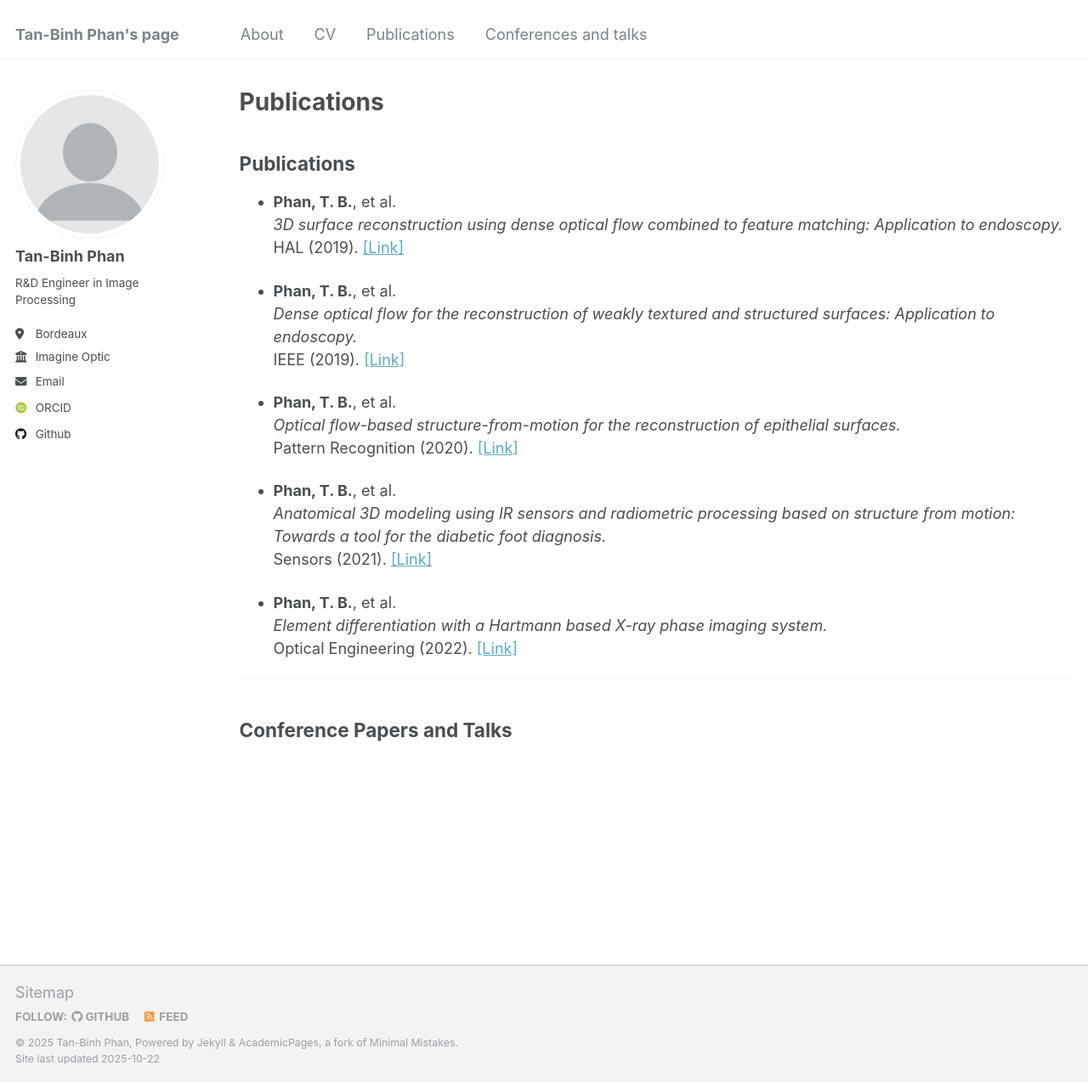
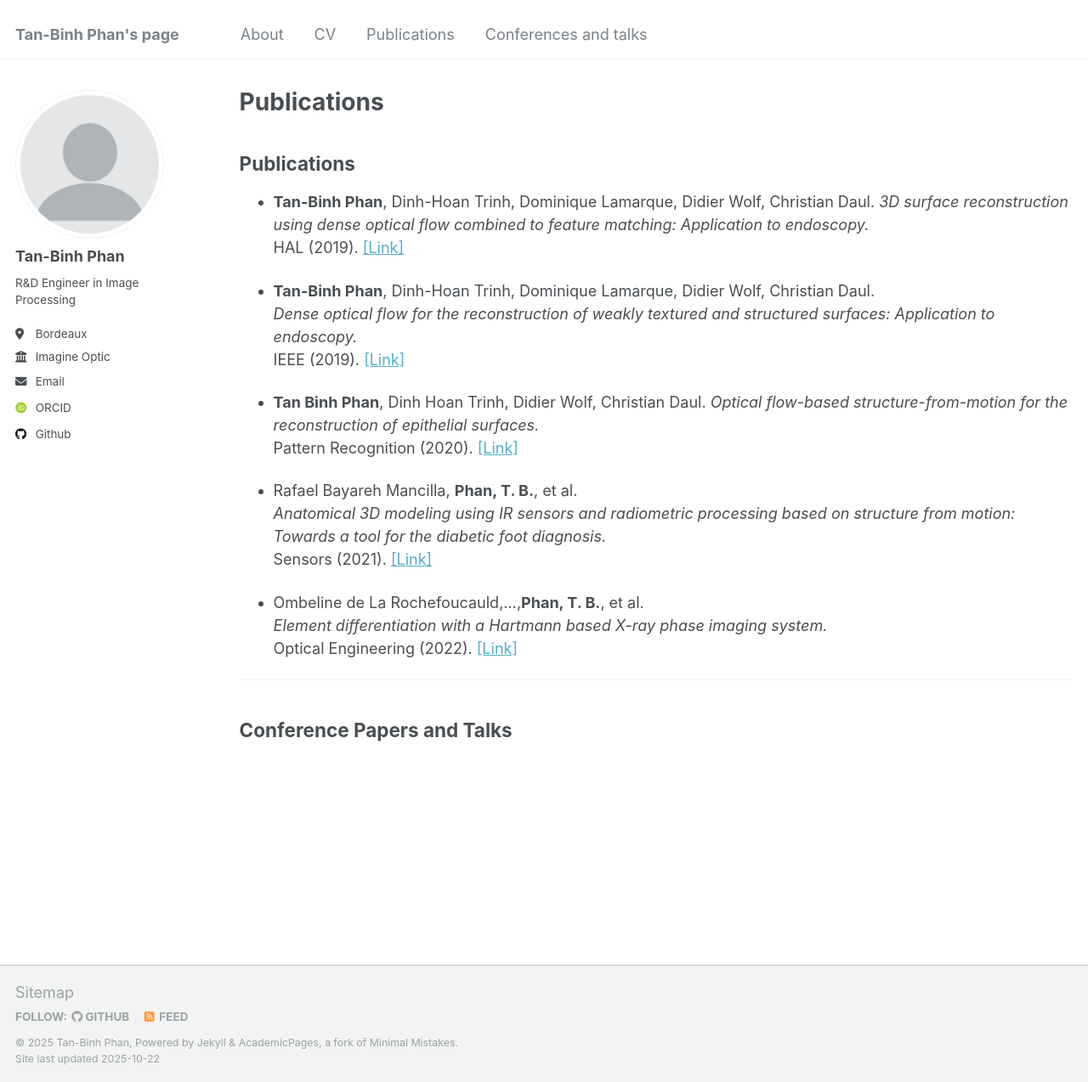
Before and after one commit to TanBinh93/tanbinhphan.github.io, a Jekyll site: the page built from _pages/publications.md, in a window 1280 px wide and 1274 px high. Shown: the whole window at 85% size. Built offline with Jekyll 4.4.1, drawn with Linux system fonts in a browser that asks for light colours; some web fonts are replaced.

Commit message:
Update publications.md

```diff
--- a/_pages/publications.md
+++ b/_pages/publications.md
@@ -6,23 +6,23 @@ author_profile: true
 ---
 ## Publications
 
-- **Phan, T. B.**, et al.
+- **Tan-Binh Phan**, Dinh-Hoan Trinh, Dominique Lamarque, Didier Wolf, Christian Daul.
   *3D surface reconstruction using dense optical flow combined to feature matching: Application to endoscopy.*
   HAL (2019). [[Link]](https://hal.science/hal-02271615/)
 
-- **Phan, T. B.**, et al.
+- **Tan-Binh Phan**, Dinh-Hoan Trinh, Dominique Lamarque, Didier Wolf, Christian Daul.
   *Dense optical flow for the reconstruction of weakly textured and structured surfaces: Application to endoscopy.*
   IEEE (2019). [[Link]](https://ieeexplore.ieee.org/abstract/document/8802948)
 
-- **Phan, T. B.**, et al.
+- **Tan Binh Phan**, Dinh Hoan Trinh, Didier Wolf, Christian Daul.
   *Optical flow-based structure-from-motion for the reconstruction of epithelial surfaces.*
   Pattern Recognition (2020). [[Link]](https://www.sciencedirect.com/science/article/abs/pii/S0031320320301941)
 
-- **Phan, T. B.**, et al.
+- Rafael Bayareh Mancilla, **Phan, T. B.**, et al.
   *Anatomical 3D modeling using IR sensors and radiometric processing based on structure from motion: Towards a tool for the diabetic foot diagnosis.*
   Sensors (2021). [[Link]](https://www.mdpi.com/1424-8220/21/11/3918)
 
-- **Phan, T. B.**, et al.
+- Ombeline de La Rochefoucauld,...,**Phan, T. B.**, et al.
   *Element differentiation with a Hartmann based X-ray phase imaging system.*
   Optical Engineering (2022). [[Link]](https://doi.org/10.1080/10589759.2022.2095383)
 
```
